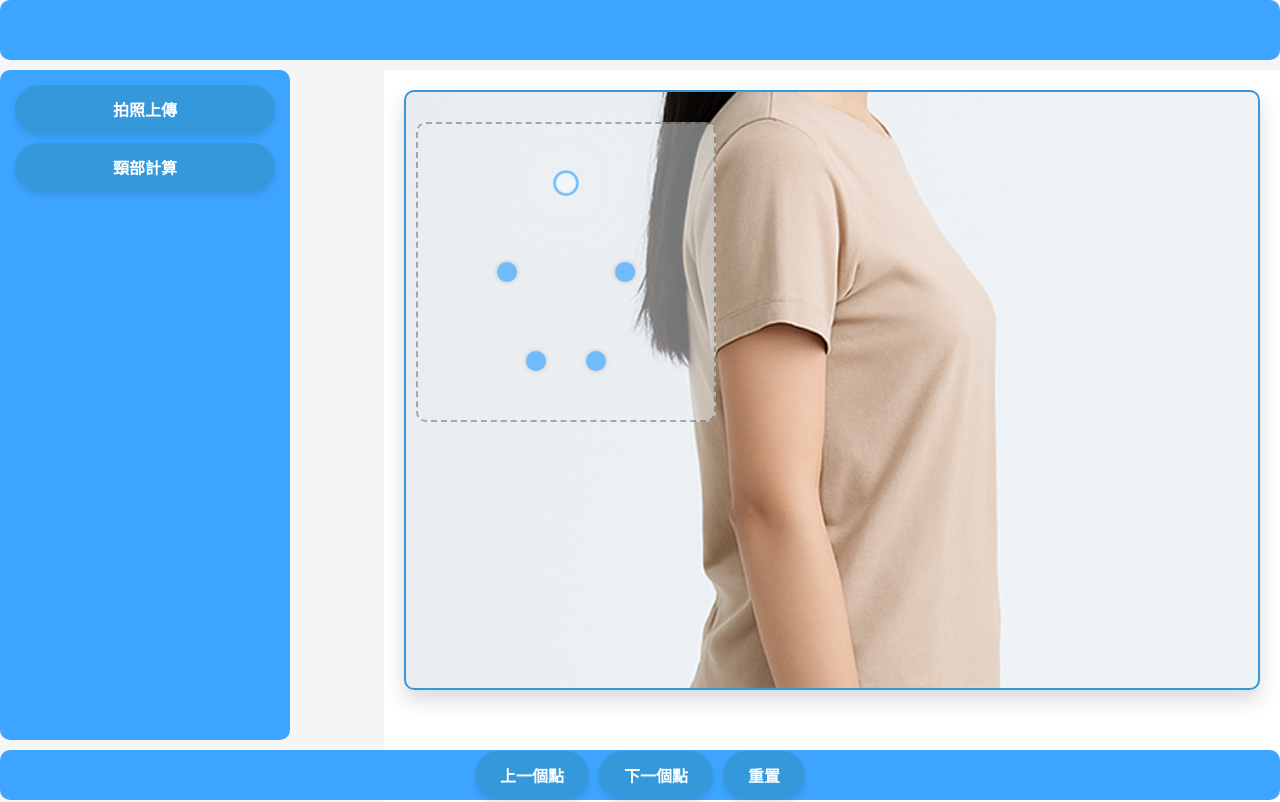
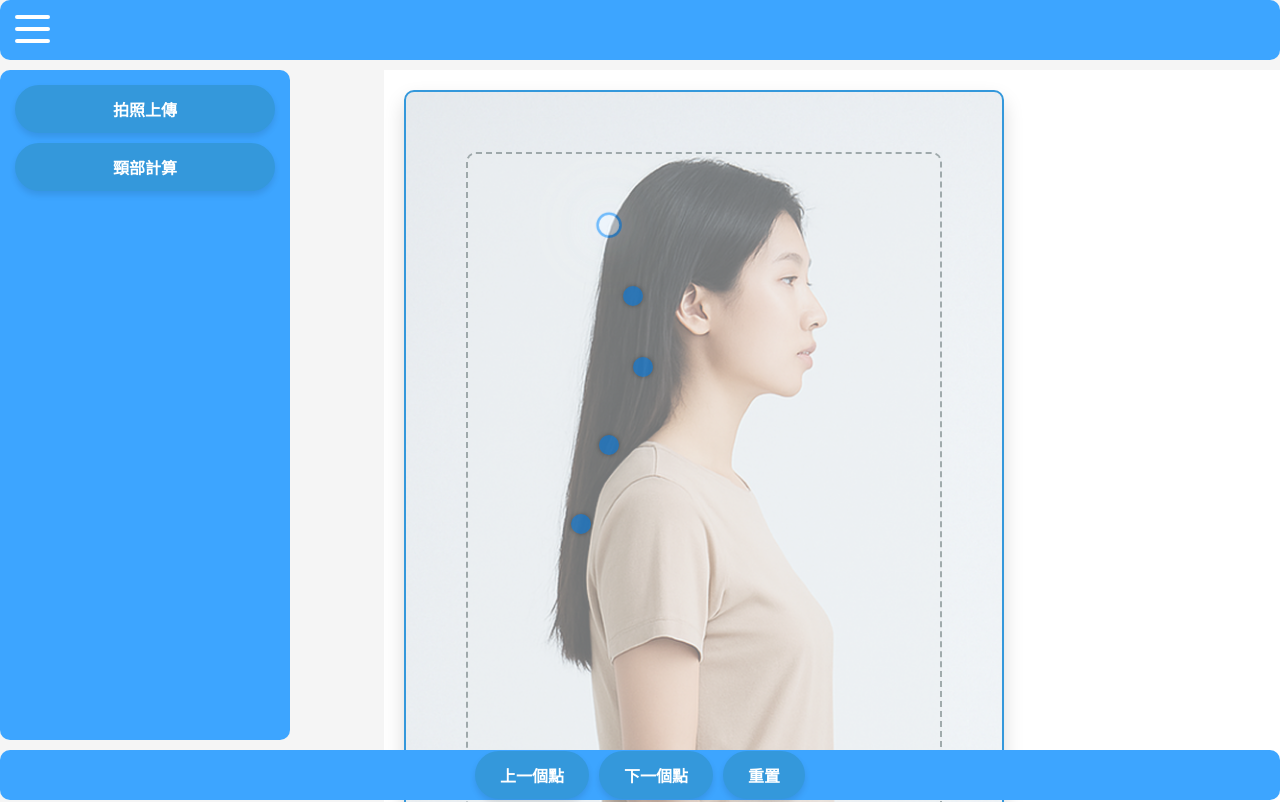
Before and after one commit to aloo31124/2025Q4.math.sample, a plain HTML site: page index.html in a window 1280 px wide. Shown: the top 802 px of the page. Drawn offline with Linux system fonts and the light colour scheme.

Commit message:
頸部分析, 畫布圖片定位, 頸部點為定位 頸部分析, 整合, 左上icon 頸部分析 布局, 漢堡選單不隱藏

```diff
--- a/index.html
+++ b/index.html
@@ -75,6 +75,10 @@
     flex-direction: column;
   }
 
+  .menu-left.hidden {
+    transform: translateX(-100%);
+  }
+
   /* --- content --- */
   .content {
     margin-top: 70px;
@@ -88,7 +92,7 @@
 
   /* --- 漢堡按鈕 --- */
   .hamburger {
-    display: none;
+    display: flex;
     position: fixed;
     top: 15px;
     left: 15px;
@@ -118,9 +122,6 @@
     .content {
       margin-left: 0;
     }
-    .hamburger {
-      display: flex;
-    }
   }
 
 
@@ -130,28 +131,29 @@
         .neck-container-wrapper {
             position: relative;
             width: 100%;
-            height: 600px;
+            max-width: 600px;
+            aspect-ratio: 1 / 2;
             border: 2px solid #3498db;
             border-radius: 10px;
             overflow: hidden;
             background-color: rgba(255, 255, 255, 0.8);
             background-image: url('./頸部計算/病患側面.png');
             background-size: cover;
-            background-position: center;
+            background-position: top;
             background-repeat: no-repeat;
             box-shadow: 0 10px 20px rgba(0, 0, 0, 0.15);
         }
 
         #neck-container {
             position: absolute;
-            width: 300px;
-            height: 300px;
+            width: 80%;
+            aspect-ratio: 1 / 1.5;
             background-color: rgba(236, 240, 241, 0.7);
             opacity: 0.7;
             border: 2px dashed #7f8c8d;
             border-radius: 10px;
-            top: 30px;
-            left: 10px;
+            top: 5%;
+            left: 10%;
             cursor: move;
             touch-action: none;
             user-select: none;
@@ -236,12 +238,26 @@
   const menuLeft = document.getElementById('menuLeft');
 
   hamburger.addEventListener('click', () => {
-    menuLeft.classList.toggle('open');
+    // 檢查螢幕寬度
+    if (window.innerWidth <= 800) {
+      // 小螢幕：切換open class
+      menuLeft.classList.toggle('open');
+    }
+    // 大螢幕：切換hidden class
+    else {
+      menuLeft.classList.toggle('hidden');
+      // 同時調整content的margin
+      if (menuLeft.classList.contains('hidden')) {
+        content.style.marginLeft = '0';
+      } else {
+        content.style.marginLeft = '30%';
+      }
+    }
   });
 
 
 
-        document.addEventListener('DOMContentLoaded', function() {
+  document.addEventListener('DOMContentLoaded', function() {
             const neckContainer = document.getElementById('neck-container');
             const currentPointElement = document.getElementById('current-point');
             const statusElement = document.getElementById('status');
@@ -251,11 +267,11 @@
 
             // 五个点的初始位置（相对于容器的比例位置）
             const pointPositions = [
-                { x: 0.5, y: 0.2 },  // 顶部
-                { x: 0.3, y: 0.5 },  // 左侧
-                { x: 0.7, y: 0.5 },  // 右侧
-                { x: 0.4, y: 0.8 },  // 左下
-                { x: 0.6, y: 0.8 }   // 右下
+                { x: 0.3, y: 0.1 },  // 顶部
+                { x: 0.35, y: 0.2 },  // 左侧
+                { x: 0.37, y: 0.3 },  // 右侧
+                { x: 0.3, y: 0.41 },  // 左下
+                { x: 0.24, y: 0.52 }   // 右下
             ];
 
             let points = [];
```
